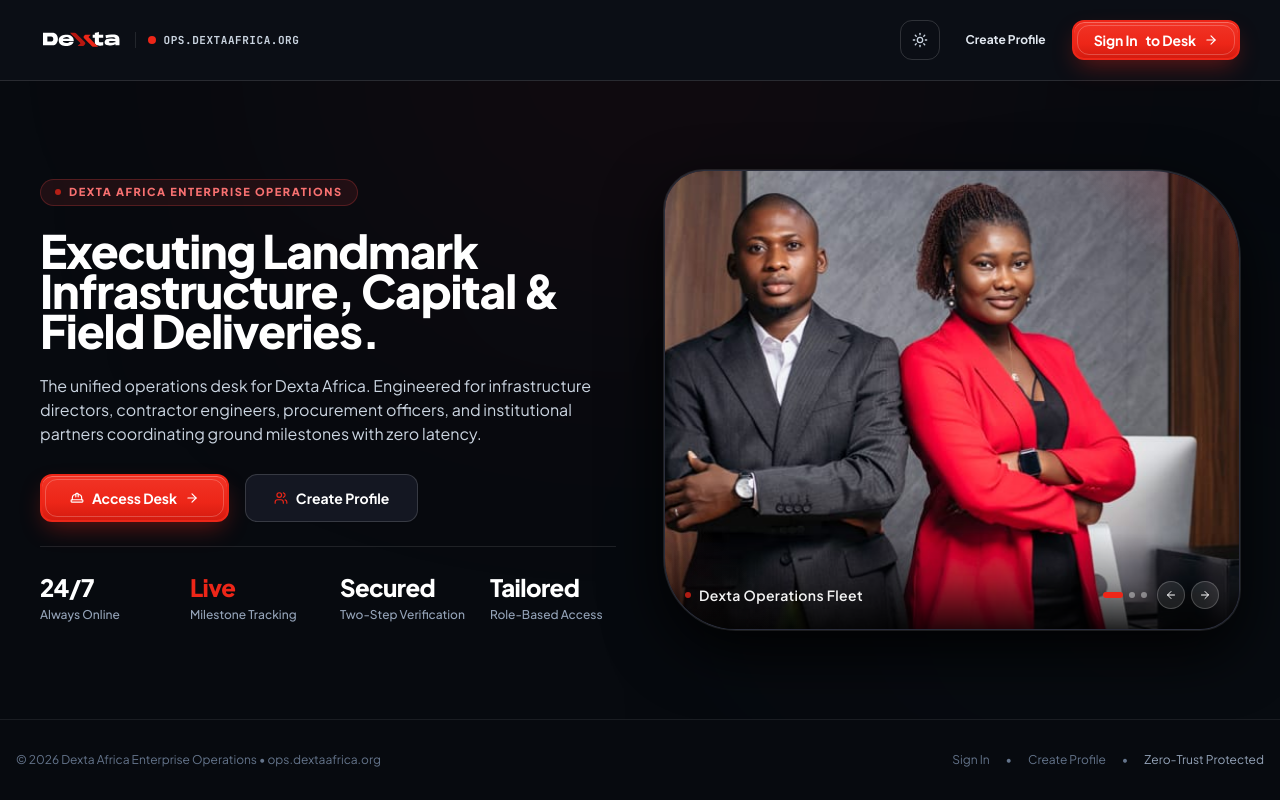
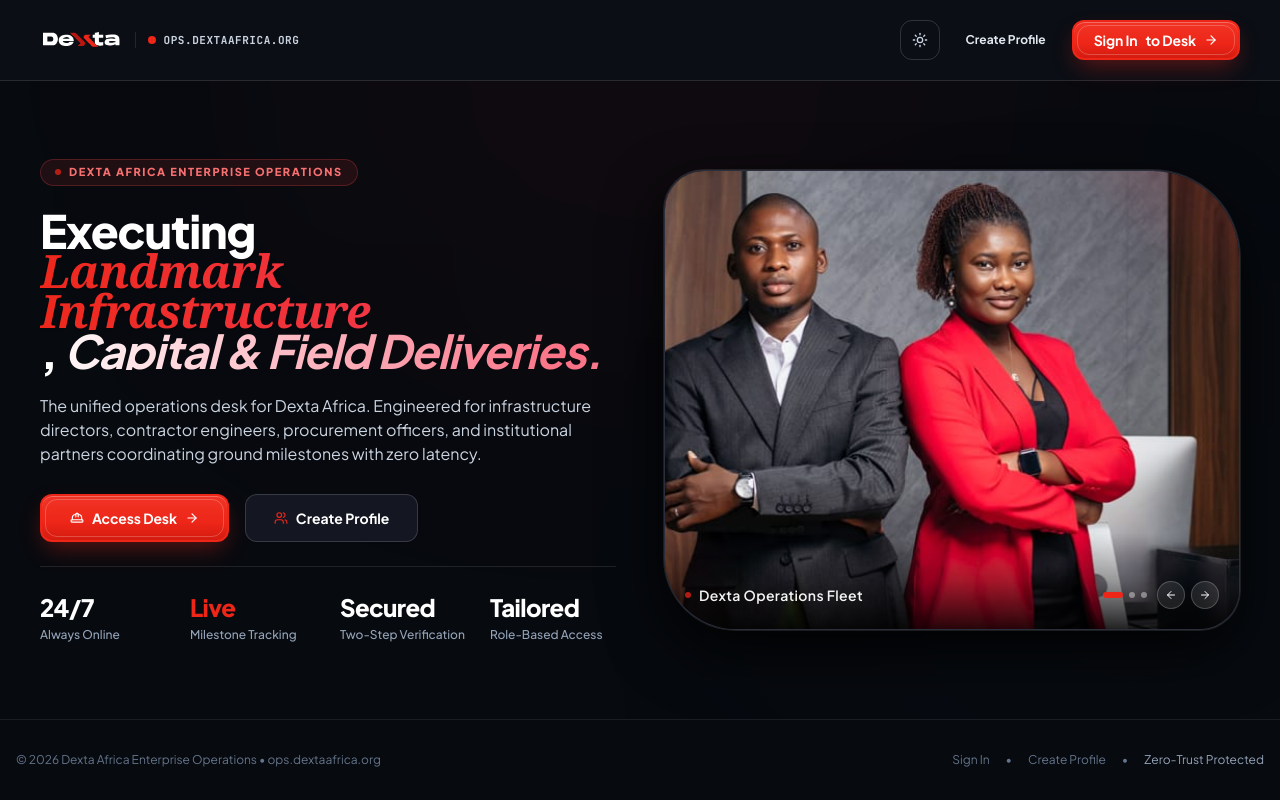
Before and after one commit to DextaAfrica/Admin-portal, a Next.js app: page /ops in a window 1280 px wide. Built offline with nearby package versions, Linux system fonts and the light colour scheme.

Commit message:
fix-ongoing-text-header

```diff
--- a/src/app/admin-portal/login/page.tsx
+++ b/src/app/admin-portal/login/page.tsx
@@ -257,7 +257,14 @@ export default function AdminPortalLoginPage() {
               </div>
 
               <h2 className="text-2xl xl:text-3xl font-extrabold leading-tight text-white max-w-xl">
-                Centralized Governance, Identity Protection &amp; Infrastructure Watchdog.
+                Centralized{" "}
+                <span className="italic font-serif bg-gradient-to-r from-red-400 via-rose-300 to-amber-300 bg-clip-text text-transparent bg-[length:200%_auto] animate-text-shimmer inline-block">
+                  Governance &amp; Identity
+                </span>
+                ,{" "}
+                <span className="italic font-semibold text-white/95">
+                  Infrastructure Watchdog.
+                </span>
               </h2>
 
               <p className="text-xs xl:text-sm text-slate-200/90 leading-relaxed max-w-lg">
--- a/src/app/admin-portal/page.tsx
+++ b/src/app/admin-portal/page.tsx
@@ -144,23 +144,30 @@ export default function AdminPortalLandingPage() {
           <div className="grid grid-cols-1 lg:grid-cols-12 gap-8 lg:gap-12 items-center">
             {/* Left Content */}
             <div className="lg:col-span-6 space-y-4 sm:space-y-6">
-              <div className="inline-flex items-center gap-2 rounded-full border border-red-200/90 dark:border-red-500/25 bg-red-50/90 dark:bg-red-500/10 px-3.5 py-1">
+              <div className="inline-flex items-center gap-2 rounded-full border border-red-200/90 dark:border-red-500/25 bg-red-50/90 dark:bg-red-500/10 px-3.5 py-1 animate-fade-in">
                 <span className="h-1.5 w-1.5 rounded-full bg-[#ED2618] animate-pulse" />
                 <span className="text-[10px] sm:text-[11px] font-extrabold uppercase tracking-[0.14em] text-[#ED2618] dark:text-red-400">
                   Dexta Africa Systems Command
                 </span>
               </div>
 
-              <h1 className="text-2xl sm:text-4xl lg:text-[46px] font-extrabold tracking-tight text-slate-950 dark:text-white leading-[1.15]">
-                Centralized Governance, Identity &amp; System Infrastructure.
+              <h1 className="text-2xl sm:text-4xl lg:text-[46px] font-extrabold tracking-tight text-slate-950 dark:text-white leading-[1.18] animate-reveal-up">
+                Centralized{" "}
+                <span className="italic font-serif font-black tracking-tight bg-gradient-to-r from-[#ED2618] via-rose-500 to-amber-500 bg-clip-text text-transparent bg-[length:200%_auto] animate-text-shimmer drop-shadow-sm inline-block">
+                  Governance &amp; Identity
+                </span>
+                ,{" "}
+                <span className="italic font-bold bg-gradient-to-r from-slate-900 via-red-600 to-slate-900 dark:from-white dark:via-rose-400 dark:to-white bg-clip-text text-transparent bg-[length:200%_auto] animate-text-shimmer inline-block">
+                  System Infrastructure.
+                </span>
               </h1>
 
-              <p className="text-xs sm:text-sm lg:text-base text-slate-600 dark:text-slate-300 leading-relaxed max-w-2xl">
+              <p className="text-xs sm:text-sm lg:text-base text-slate-600 dark:text-slate-300 leading-relaxed max-w-2xl animate-fade-in delay-100">
                 The administrative and IT nerve center of Dexta Africa. Engineered to support thousands of concurrent staff sessions, cryptographic audit trails, zero-trust RBAC permissions, and real-time monitoring.
               </p>
 
               {/* Action Buttons - Side by Side on Mobile & Desktop to Save Space */}
-              <div className="pt-1 grid grid-cols-2 gap-2.5 sm:flex sm:flex-row sm:items-center sm:gap-4">
+              <div className="pt-1 grid grid-cols-2 gap-2.5 sm:flex sm:flex-row sm:items-center sm:gap-4 animate-fade-in delay-200">
                 <Link
                   href="/login"
                   className="btn-crimson-exec h-11 sm:h-12 rounded-xl px-4 sm:px-7 text-xs sm:text-sm font-bold shadow-lg shadow-red-500/25 hover:shadow-red-500/40 transition-all flex items-center justify-center gap-1.5 sm:gap-2 cursor-pointer text-center"
@@ -180,7 +187,7 @@ export default function AdminPortalLandingPage() {
               </div>
 
               {/* Trust & Scale Highlights - Ultra-Crisp Mobile Grid */}
-              <div className="pt-4 sm:pt-6 grid grid-cols-2 sm:grid-cols-4 gap-3 sm:gap-6 border-t border-slate-200/80 dark:border-white/10">
+              <div className="pt-4 sm:pt-6 grid grid-cols-2 sm:grid-cols-4 gap-3 sm:gap-6 border-t border-slate-200/80 dark:border-white/10 animate-fade-in delay-300">
                 <div className="space-y-0.5 sm:space-y-1">
                   <div className="text-lg sm:text-2xl font-extrabold text-slate-900 dark:text-white tracking-tight">
                     24/7
--- a/src/app/ops/login/page.tsx
+++ b/src/app/ops/login/page.tsx
@@ -262,7 +262,14 @@ export default function OperationsLoginPage() {
               </div>
 
               <h2 className="text-2xl xl:text-3xl font-extrabold leading-tight text-white max-w-xl">
-                Executing Landmark Infrastructure, Capital Allocation &amp; Field Deliveries.
+                Executing{" "}
+                <span className="italic font-serif bg-gradient-to-r from-red-400 via-rose-300 to-amber-300 bg-clip-text text-transparent bg-[length:200%_auto] animate-text-shimmer inline-block">
+                  Landmark Infrastructure
+                </span>
+                ,{" "}
+                <span className="italic font-semibold text-white/95">
+                  Capital Allocation &amp; Field Deliveries.
+                </span>
               </h2>
 
               <p className="text-xs xl:text-sm text-slate-200/90 leading-relaxed max-w-lg">
--- a/src/app/ops/page.tsx
+++ b/src/app/ops/page.tsx
@@ -147,23 +147,30 @@ export default function OperationsLandingPage() {
           <div className="grid grid-cols-1 lg:grid-cols-12 gap-8 lg:gap-12 items-center">
             {/* Left Content */}
             <div className="lg:col-span-6 space-y-4 sm:space-y-6">
-              <div className="inline-flex items-center gap-2 rounded-full border border-red-200/90 dark:border-red-500/25 bg-red-50/90 dark:bg-red-500/10 px-3.5 py-1">
+              <div className="inline-flex items-center gap-2 rounded-full border border-red-200/90 dark:border-red-500/25 bg-red-50/90 dark:bg-red-500/10 px-3.5 py-1 animate-fade-in">
                 <span className="h-1.5 w-1.5 rounded-full bg-[#ED2618] animate-pulse" />
                 <span className="text-[10px] sm:text-[11px] font-extrabold uppercase tracking-[0.14em] text-[#ED2618] dark:text-red-400">
                   Dexta Africa Enterprise Operations
                 </span>
               </div>
 
-              <h1 className="text-2xl sm:text-4xl lg:text-[46px] font-extrabold tracking-tight text-slate-950 dark:text-white leading-[1.15]">
-                Executing Landmark Infrastructure, Capital &amp; Field Deliveries.
+              <h1 className="text-2xl sm:text-4xl lg:text-[46px] font-extrabold tracking-tight text-slate-950 dark:text-white leading-[1.18] animate-reveal-up">
+                Executing{" "}
+                <span className="italic font-serif font-black tracking-tight bg-gradient-to-r from-[#ED2618] via-rose-500 to-amber-500 bg-clip-text text-transparent bg-[length:200%_auto] animate-text-shimmer drop-shadow-sm inline-block">
+                  Landmark Infrastructure
+                </span>
+                ,{" "}
+                <span className="italic font-bold bg-gradient-to-r from-slate-900 via-red-600 to-slate-900 dark:from-white dark:via-rose-400 dark:to-white bg-clip-text text-transparent bg-[length:200%_auto] animate-text-shimmer inline-block">
+                  Capital &amp; Field Deliveries.
+                </span>
               </h1>
 
-              <p className="text-xs sm:text-sm lg:text-base text-slate-600 dark:text-slate-300 leading-relaxed max-w-2xl">
+              <p className="text-xs sm:text-sm lg:text-base text-slate-600 dark:text-slate-300 leading-relaxed max-w-2xl animate-fade-in delay-100">
                 The unified operations desk for Dexta Africa. Engineered for infrastructure directors, contractor engineers, procurement officers, and institutional partners coordinating ground milestones with zero latency.
               </p>
 
               {/* Action Buttons - Side by Side on Mobile & Desktop to Save Space */}
-              <div className="pt-1 grid grid-cols-2 gap-2.5 sm:flex sm:flex-row sm:items-center sm:gap-4">
+              <div className="pt-1 grid grid-cols-2 gap-2.5 sm:flex sm:flex-row sm:items-center sm:gap-4 animate-fade-in delay-200">
                 <Link
                   href="/login"
                   className="btn-crimson-exec h-11 sm:h-12 rounded-xl px-4 sm:px-7 text-xs sm:text-sm font-bold shadow-lg shadow-red-500/25 hover:shadow-red-500/40 transition-all flex items-center justify-center gap-1.5 sm:gap-2 cursor-pointer text-center"
@@ -183,7 +190,7 @@ export default function OperationsLandingPage() {
               </div>
 
               {/* Trust & Scale Highlights - Ultra-Crisp Mobile Grid */}
-              <div className="pt-4 sm:pt-6 grid grid-cols-2 sm:grid-cols-4 gap-3 sm:gap-6 border-t border-slate-200/80 dark:border-white/10">
+              <div className="pt-4 sm:pt-6 grid grid-cols-2 sm:grid-cols-4 gap-3 sm:gap-6 border-t border-slate-200/80 dark:border-white/10 animate-fade-in delay-300">
                 <div className="space-y-0.5 sm:space-y-1">
                   <div className="text-lg sm:text-2xl font-extrabold text-slate-900 dark:text-white tracking-tight">
                     24/7
--- a/tailwind.config.ts
+++ b/tailwind.config.ts
@@ -47,8 +47,28 @@ const config: Config = {
         "ken-burns": "kenBurns 10s ease-in-out forwards",
         "float-slow": "floatSlow 7s ease-in-out infinite",
         "slide-progress": "slideProgress 10s linear forwards",
+        "text-shimmer": "textShimmer 6s ease-in-out infinite",
+        "text-glow": "textGlow 4s ease-in-out infinite",
       },
       keyframes: {
+        textShimmer: {
+          "0%, 100%": {
+            "background-size": "200% auto",
+            "background-position": "0% center",
+          },
+          "50%": {
+            "background-size": "200% auto",
+            "background-position": "100% center",
+          },
+        },
+        textGlow: {
+          "0%, 100%": {
+            filter: "drop-shadow(0 0 8px rgba(237, 38, 24, 0.2))",
+          },
+          "50%": {
+            filter: "drop-shadow(0 0 18px rgba(237, 38, 24, 0.5))",
+          },
+        },
         bottomSheetUp: {
           from: { transform: "translateY(100%)", opacity: "0.8" },
           to: { transform: "translateY(0%)", opacity: "1" },
```
